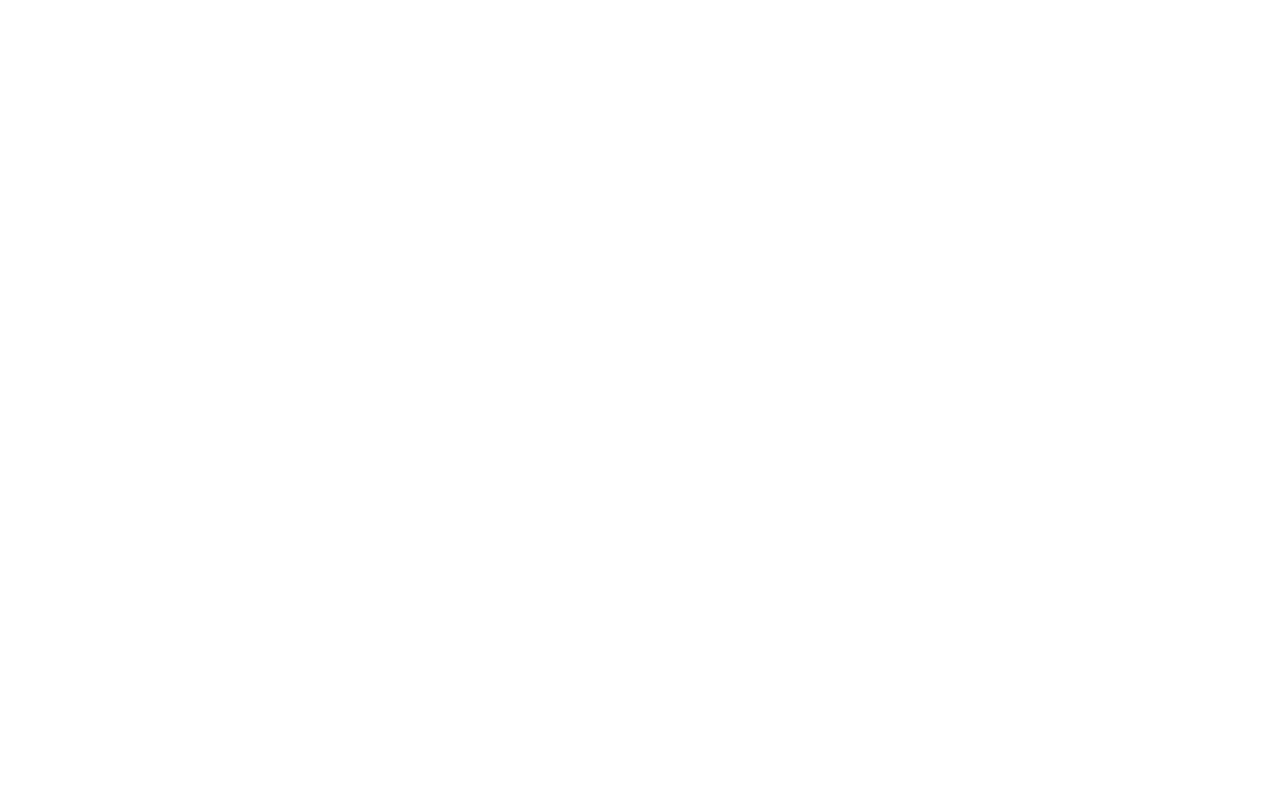
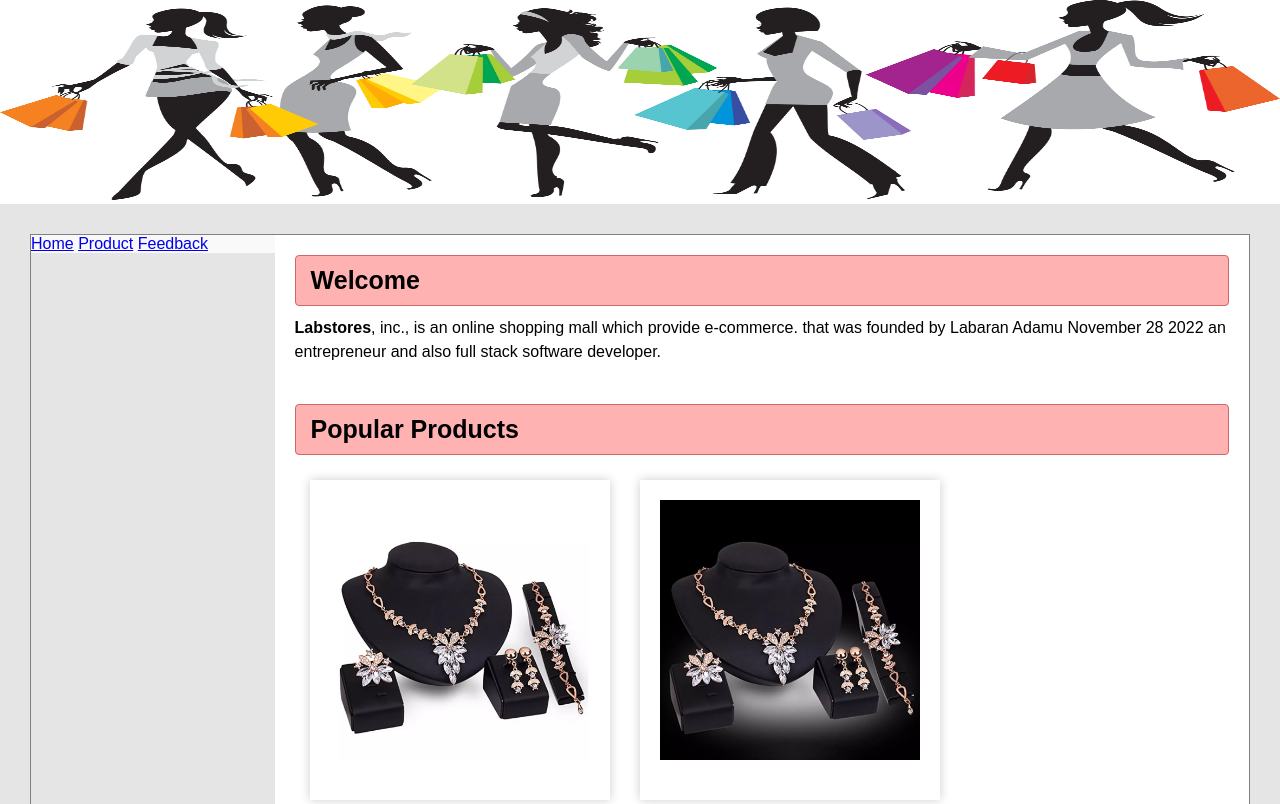
Before and after one commit to genius-devops/labStores, a plain HTML site: page index.html in a window 1280 px wide. Shown: the top 804 px of the page. Drawn offline with Linux system fonts and the light colour scheme.

Commit message:
17 Jan, commit

```diff
--- a/index.html
+++ b/index.html
@@ -2,14 +2,58 @@
 <html lang="en">
 <head>
     <meta charset="UTF-8">
-    <meta http-equiv="X-UA-Compatible" content="IE=edge">
-    <meta name="viewport" content="width=device-width, initial-scale=1.0">
-    <link rel="shortcut icon" href="shopinIcon.png" type="image/x-icon">
     <link rel="stylesheet" href="style.css">
-    <title>labStores</title>
-
+    <title>Lab stores</title>
 </head>
 <body>
+    <!-- header start-->
+    <div class="header">
+        <img src="headerImage.jpg" height ="200"alt="header-image">
+    </div>
+    <!-- header end-->
+
+    <!-- content wrapper begins-->
+    <div class="content-wraper">
+        <div class="container">
+            <!-- nav start -->
+            <div class="nav">
+                <a href="#">Home</a>
+            <a href="#">Product</a>
+            <a href="#">Feedback</a>
+
+            </div>
+            <!-- nav ends -->
+
+            <!-- start content-->
+            <div class="content">
+     <h2 class="heading">Welcome</h2>
+     <p><strong>Labstores</strong>, inc., is an online shopping mall which provide e-commerce. that was founded by Labaran Adamu November 28 2022 an entrepreneur and also full stack software developer.
+
+     </p>
+       <h2 class="heading">Popular Products</h2>
+       <div class="products">
+           <div class="box">
+               <img src="jwl9.jpg" width="300"alt="jewelry">
+
+           </div>
+            <div class="box">
+               <img src="jwl8.jpg" width="300" alt="jewelry">
+
+           </div>
+            <div class="box">
+               <img src="jwl11.jpg" width="300" alt="jewelry">
+
+           </div>
+
+       </div>
+
+            </div>
+            <!-- end content-->
+
+        </div>
+
+    </div>
+    <!-- content wrapper ends-->
 
 </body>
 </html>
--- a/style.css
+++ b/style.css
@@ -1,43 +1,75 @@
-*,
-*::before,
-*::after{
+body {
+    margin: 0;
+    font-family: sans-serif;
+}
+*{
     box-sizing: border-box;
-}
-
-html{
-    box-sizing: inherit;
-    font-size: 100%;
-    line-height: 1.6;
-}
-
-html, body{
-    height: 100%;
-}
-
-body{
-    padding: 0;
-    margin: 0;
-}
-
-h1, h2, h3, h4, h5{
-    margin: 0;
-    padding: 0;
-}
-
-a, li{
-    text-decoration: none;
-    list-style-type: none;
 }
 
 .header{
     width: 100%;
     float: left;
 }
-
 .header img{
     width: 100%;
 }
 
-.content-wrapper{
+.content-wraper{
+    background-color: #e5e5e5;
+  /* min-height: 500px; */
+    width: 100%;
+    float: left;
+    padding: 30px;
 
 }
+
+.content-wraper .container{
+    width: 100%;
+    float: left;
+    border: 1px solid gray;
+   /* min-height: 470px;*/
+}
+
+.content-wraper .nav{
+    width: 20%;
+    float: left;
+    background-color: #f9f9f9;
+   /* min-height: 500px;*/
+}
+
+.content-wraper .content{
+    float: left;
+    width: 80%;
+    /*min-height: 20px;*/
+    background-color: #ffffff ;
+    padding: 20px;
+}
+
+.content-wraper .content .heading{
+    background-color: #ffb2b2 ;
+    font-size: 25px;
+    padding: 10px 15px;
+    margin: 0px 0px 10px ;
+    border-radius: 4px ;
+    border: 1px solid #cc6868;
+}
+
+.content-wraper .content p{
+    font-size: 16px;
+    color: #000000;
+    line-height: 24px;
+    margin: 0px 0px 40px;
+}
+.content-wraper .content .products .box{
+    min-width:cal(33% - 30px);
+    float: left;
+    box-shadow: 0px 0px 10px #cdcdcd;
+    height: 320px;
+    margin: 15px;
+}
+
+.content-wraper .content .products .box img{
+    max-width: 100%;
+    max-height: 100%;
+    padding: 20px;
+}
```
